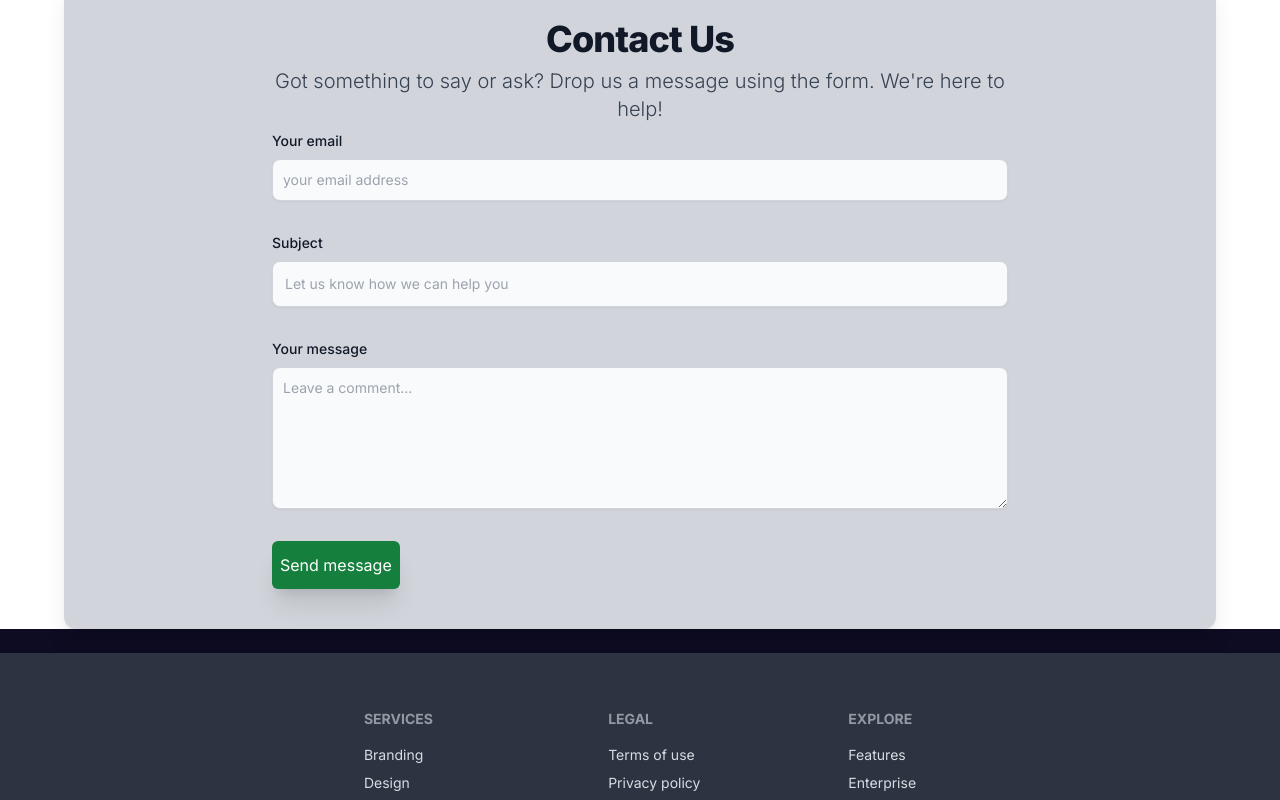
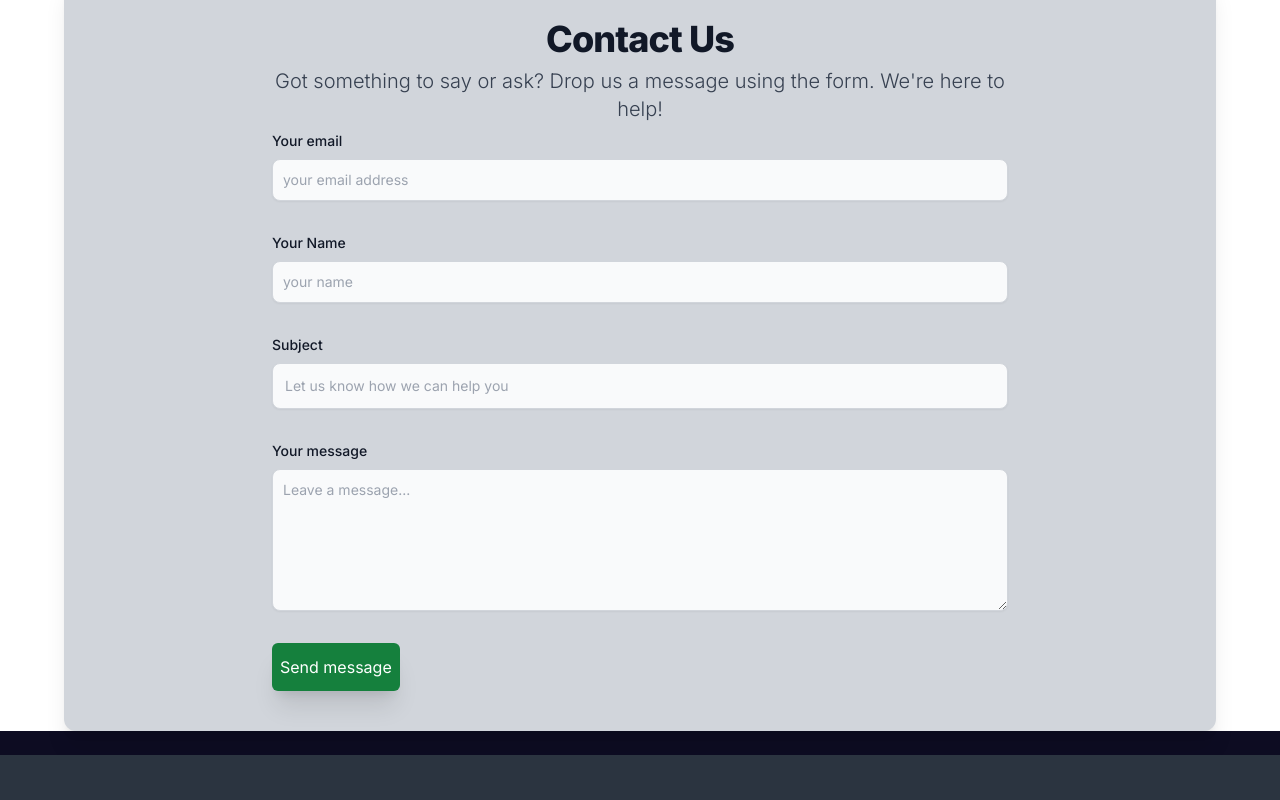
Before and after one commit to Naymul-NN/Schedulemeet-client, a Next.js app: page /about in a window 1280 px wide. Shown: the part 3200-4000 px from the top of the page. Built offline with nearby package versions, Linux system fonts and the light colour scheme; no server answers.

Commit message:
completed contact us functionalities

```diff
--- a/src/components/about/ContactUs.jsx
+++ b/src/components/about/ContactUs.jsx
@@ -1,6 +1,31 @@
 "use client";
+import { useForm } from "react-hook-form";
+import toast from "react-hot-toast";
+import useAxiospublic from "../hooks/useAxious";
 
 const ContactUs = () => {
+  const {
+    register,
+    handleSubmit,
+    formState: { errors },
+  } = useForm();
+
+  const axios = useAxiospublic();
+
+  const onSubmit = async (data) => {
+    try {
+      const res = await axios.post("/api/v1/services/contactUs", data);
+
+      if(res.data.success){
+        toast.success("Mail Sent");
+      }
+
+      console.log(res);
+    } catch (error) {
+      toast.error(error.message);
+    }
+  };
+
   return (
     <section className="bg-gray-300 max-w-6xl mx-auto rounded-xl my-6 shadow-xl mt-5 ">
       <div className=" py-3 lg:py-10 px-4 mx-auto max-w-screen-md">
@@ -12,16 +37,12 @@ const ContactUs = () => {
           re here to help!
         </p>
         <form
-          onSubmit={(e) => {
-            e.preventDefault();
-          }}
-          className="space-y-8"
-        >
+          onSubmit={handleSubmit(onSubmit)}
+          className="space-y-8">
           <div>
             <label
               htmlFor="email"
-              className="block mb-2 text-sm font-medium text-gray-900"
-            >
+              className="block mb-2 text-sm font-medium text-gray-900">
               Your email
             </label>
             <input
@@ -30,13 +51,32 @@ const ContactUs = () => {
               className="shadow-sm bg-gray-50 border border-gray-300 text-gray-900 text-sm rounded-lg focus:ring-primary-500 focus:border-primary-500 block w-full p-2.5"
               placeholder="your email address"
               required=""
+              {...register("email", { required: "Email is required" })}
             />
+            {errors.email && (
+              <p className="text-error">{errors.email.message}</p>
+            )}
+          </div>
+          <div>
+            <label
+              htmlFor="name"
+              className="block mb-2 text-sm font-medium text-gray-900">
+              Your Name
+            </label>
+            <input
+              type="text"
+              id="name"
+              className="shadow-sm bg-gray-50 border border-gray-300 text-gray-900 text-sm rounded-lg focus:ring-primary-500 focus:border-primary-500 block w-full p-2.5"
+              placeholder="your name"
+              required=""
+              {...register("name", { required: "Name is required" })}
+            />
+            {errors.name && <p className="text-error">{errors.name.message}</p>}
           </div>
           <div>
             <label
               htmlFor="subject"
-              className="block mb-2 text-sm font-medium text-gray-900"
-            >
+              className="block mb-2 text-sm font-medium text-gray-900">
               Subject
             </label>
             <input
@@ -45,27 +85,33 @@ const ContactUs = () => {
               className="block p-3 w-full text-sm text-gray-900 bg-gray-50 rounded-lg border border-gray-300 shadow-sm focus:ring-primary-500 focus:border-primary-500"
               placeholder="Let us know how we can help you"
               required=""
+              {...register("subject", { required: "Subject is required" })}
             />
+            {errors.subject && (
+              <p className="text-error">{errors.subject.message}</p>
+            )}
           </div>
           <div className="sm:col-span-2">
             <label
               htmlFor="message"
-              className="block mb-2 text-sm font-medium text-gray-900"
-            >
+              className="block mb-2 text-sm font-medium text-gray-900">
               Your message
             </label>
             <textarea
               id="message"
               rows={6}
               className="block p-2.5 w-full text-sm text-gray-900 bg-gray-50 rounded-lg shadow-sm border border-gray-300 focus:ring-primary-500 focus:border-primary-500"
-              placeholder="Leave a comment..."
+              placeholder="Leave a message..."
               defaultValue={""}
+              {...register("message", { required: "Message is required" })}
             />
+            {errors.message && (
+              <p className="text-error">{errors.message.message}</p>
+            )}
           </div>
           <button
             type="submit"
-            className="py-3 px-2 rounded-md shadow-xl bg-green-700 hover:opacity-60 active:scale-95"
-          >
+            className="py-3 px-2 rounded-md shadow-xl bg-green-700 hover:opacity-60 active:scale-95">
             Send message
           </button>
         </form>
--- a/src/components/hooks/useAxious.jsx
+++ b/src/components/hooks/useAxious.jsx
@@ -3,6 +3,7 @@ import axios from "axios";
 
 const axiosPublic = axios.create({
     baseURL:'http://localhost:5000'
+    // baseURL:'https://schedule-meet-server.vercel.app'
 })
 const useAxiospublic = () => {
     return axiosPublic;
```
